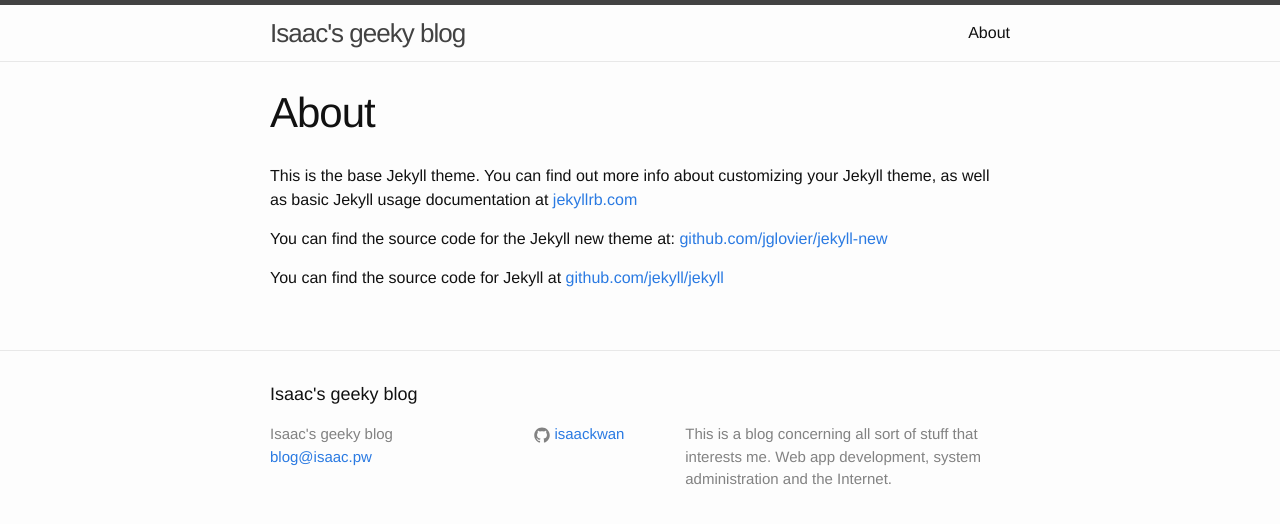
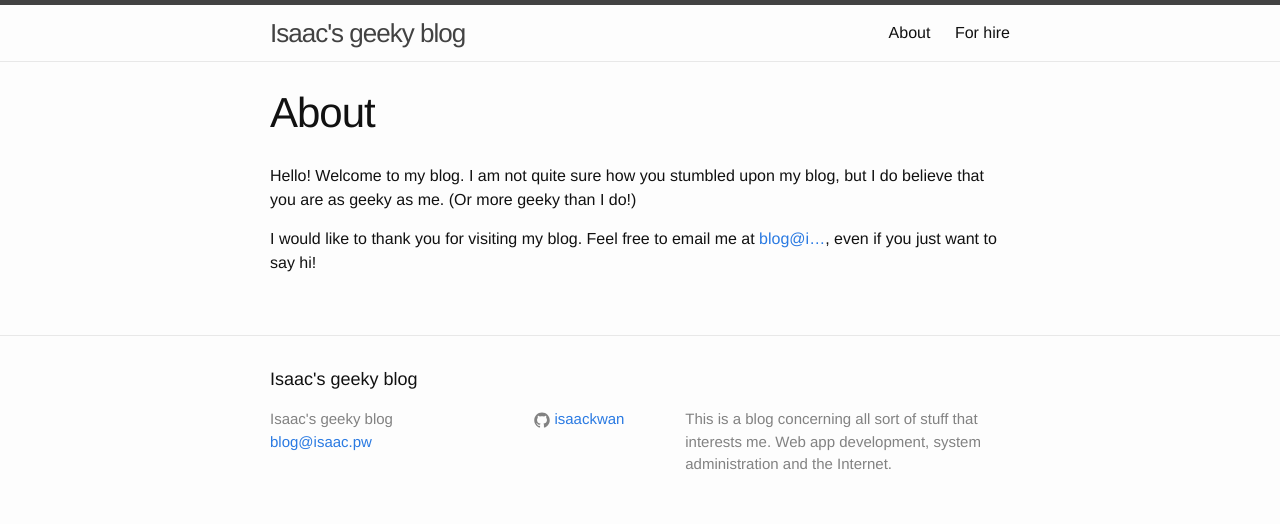
Before and after one commit to isaackwan/isaackwan.github.io, a Jekyll site: the page built from about.md, in a window 1280 px wide. Shown: the top 524 px of the page. Built offline with Jekyll 4.4.1, drawn with Linux system fonts in a browser that asks for light colours.

```diff
--- a/about.md
+++ b/about.md
@@ -4,8 +4,6 @@ title: About
 permalink: /about/
 ---
 
-This is the base Jekyll theme. You can find out more info about customizing your Jekyll theme, as well as basic Jekyll usage documentation at [jekyllrb.com](http://jekyllrb.com/)
+Hello! Welcome to my blog. I am not quite sure how you stumbled upon my blog, but I do believe that you are as geeky as me. (Or more geeky than I do!)
 
-You can find the source code for the Jekyll new theme at: [github.com/jglovier/jekyll-new](https://github.com/jglovier/jekyll-new)
-
-You can find the source code for Jekyll at [github.com/jekyll/jekyll](https://github.com/jekyll/jekyll)
+I would like to thank you for visiting my blog. Feel free to email me at [blog@i...](http://www.google.com/recaptcha/mailhide/d?k=01_Rzau8oPP2aLIBaM9OAUQA==&c=OI9Phjp-qOas7xtucLN0eQ==), even if you just want to say hi!
```
Also changed, not shown: _posts/2014-09-19-hello-world.md (added, +8 -0 lines), hire.md (added, +16 -0 lines).
